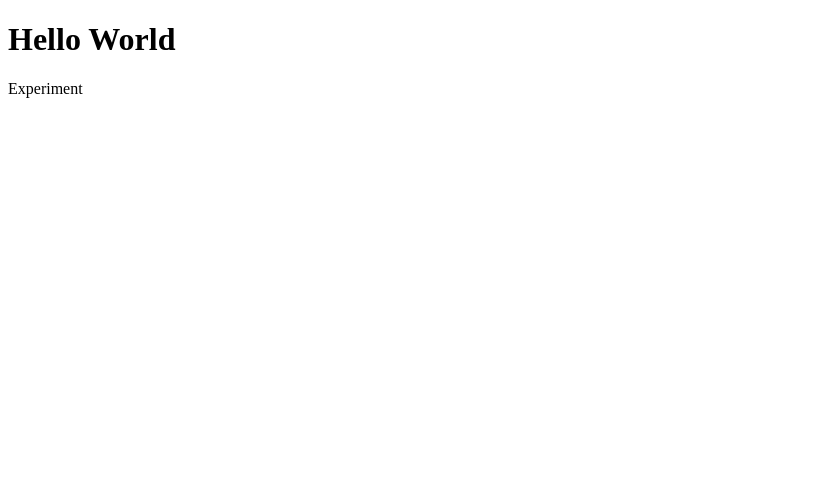
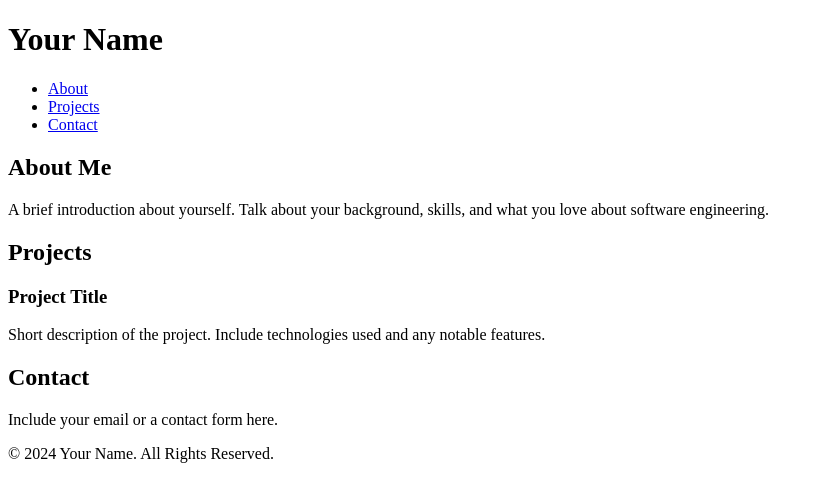
Before and after one commit to MateoMinghi/MateoMinghi.github.io, a plain HTML site: page index.html in a window 1280 px wide. Shown: the whole page, without its empty margins (0-823 px from the left). Drawn offline with Linux system fonts and the light colour scheme.

Commit message:
Update index.html

```diff
--- a/index.html
+++ b/index.html
@@ -1,7 +1,44 @@
 <!DOCTYPE html>
-<html>
+<html lang="en">
+<head>
+    <meta charset="UTF-8">
+    <meta name="viewport" content="width=device-width, initial-scale=1.0">
+    <title>Your Name | Portfolio</title>
+    <link rel="stylesheet" href="styles.css">
+</head>
 <body>
-<h1>Hello World</h1>
-<p>Experiment</p>
+    <header>
+        <h1>Your Name</h1>
+        <nav>
+            <ul>
+                <li><a href="#about">About</a></li>
+                <li><a href="#projects">Projects</a></li>
+                <li><a href="#contact">Contact</a></li>
+            </ul>
+        </nav>
+    </header>
+
+    <section id="about">
+        <h2>About Me</h2>
+        <p>A brief introduction about yourself. Talk about your background, skills, and what you love about software engineering.</p>
+    </section>
+
+    <section id="projects">
+        <h2>Projects</h2>
+        <div class="project">
+            <h3>Project Title</h3>
+            <p>Short description of the project. Include technologies used and any notable features.</p>
+        </div>
+        <!-- Add more projects as needed -->
+    </section>
+
+    <section id="contact">
+        <h2>Contact</h2>
+        <p>Include your email or a contact form here.</p>
+    </section>
+
+    <footer>
+        <p>&copy; 2024 Your Name. All Rights Reserved.</p>
+    </footer>
 </body>
 </html>
```
